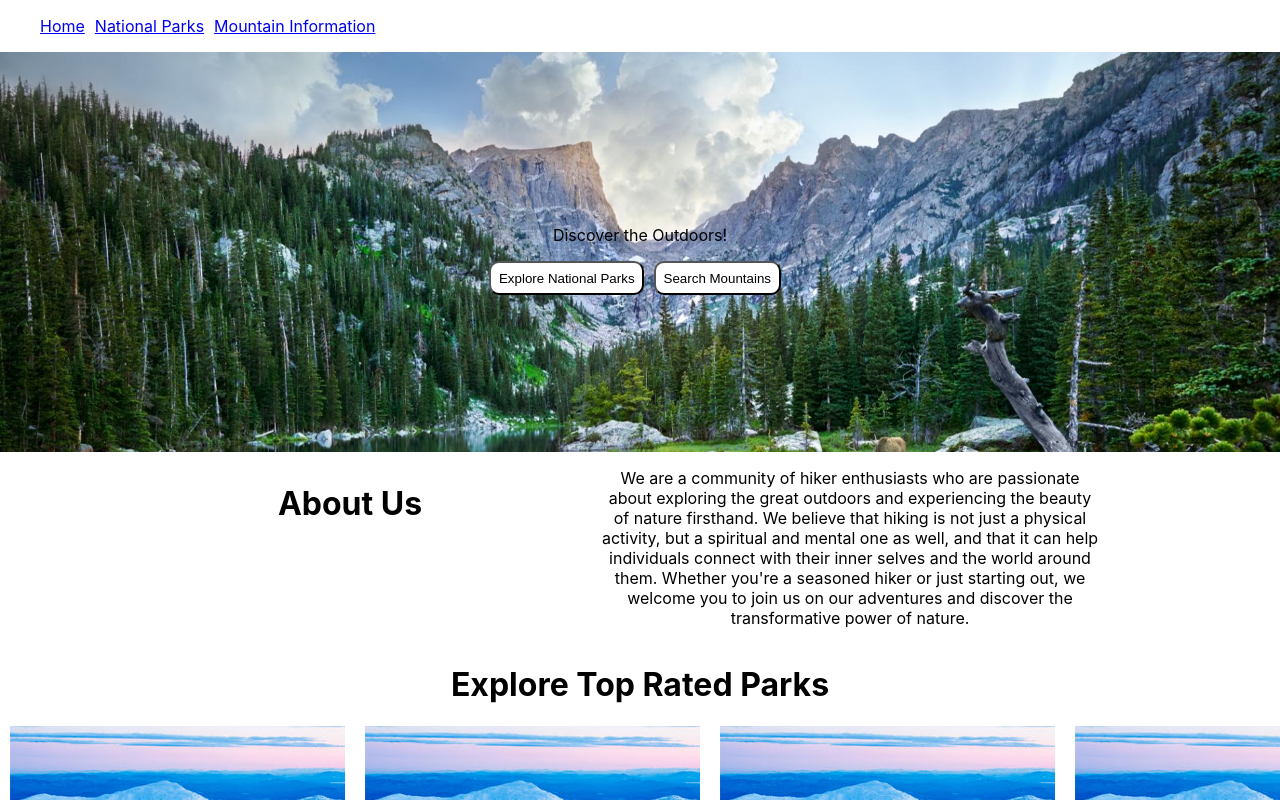
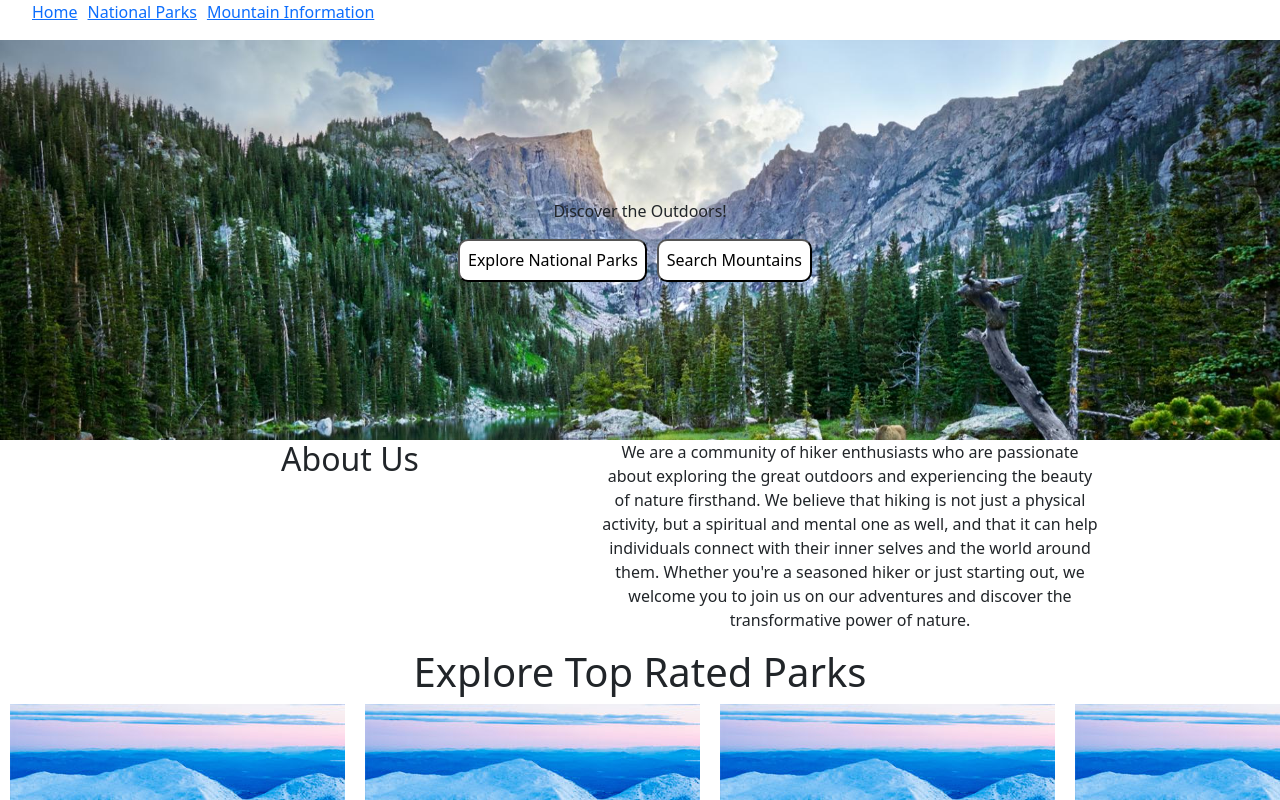
Before and after one commit to sconeek2/capstone2, a React (Create React App) app: page /home in a window 1280 px wide. Shown: the top 800 px of the page. Built offline with nearby package versions, Linux system fonts and the light colour scheme.

Commit message:
add missing script tags forbootstrap functionality

```diff
--- a/public/index.html
+++ b/public/index.html
@@ -39,5 +39,11 @@
       To begin the development, run `npm start` or `yarn start`.
       To create a production bundle, use `npm run build` or `yarn build`.
     -->
+    <link
+      rel="stylesheet"
+      href="https://cdn.jsdelivr.net/npm/bootstrap@5.3.0/dist/css/bootstrap.min.css"
+      integrity="sha384-9ndCyUaIbzAi2FUVXJi0CjmCapSmO7SnpJef0486qhLnuZ2cdeRhO02iuK6FUUVM"
+      crossorigin="anonymous"
+    />
   </body>
 </html>
--- a/src/App.js
+++ b/src/App.js
@@ -1,3 +1,4 @@
+import 'bootstrap/dist/css/bootstrap.min.css';
 import './App.css';
 import { Home } from './Components/Home.js';
 import { MountainInfo } from './Components/MountainInfo';
--- a/src/Components/Home.js
+++ b/src/Components/Home.js
@@ -4,7 +4,7 @@
 import { locations } from '../Data/data';
 export const Home = () => {
   return (
-    <div className='App'>
+    <div className='home-container'>
       <Hero />
       <div className='about-us-container'>
         <h3>About Us</h3>
```
